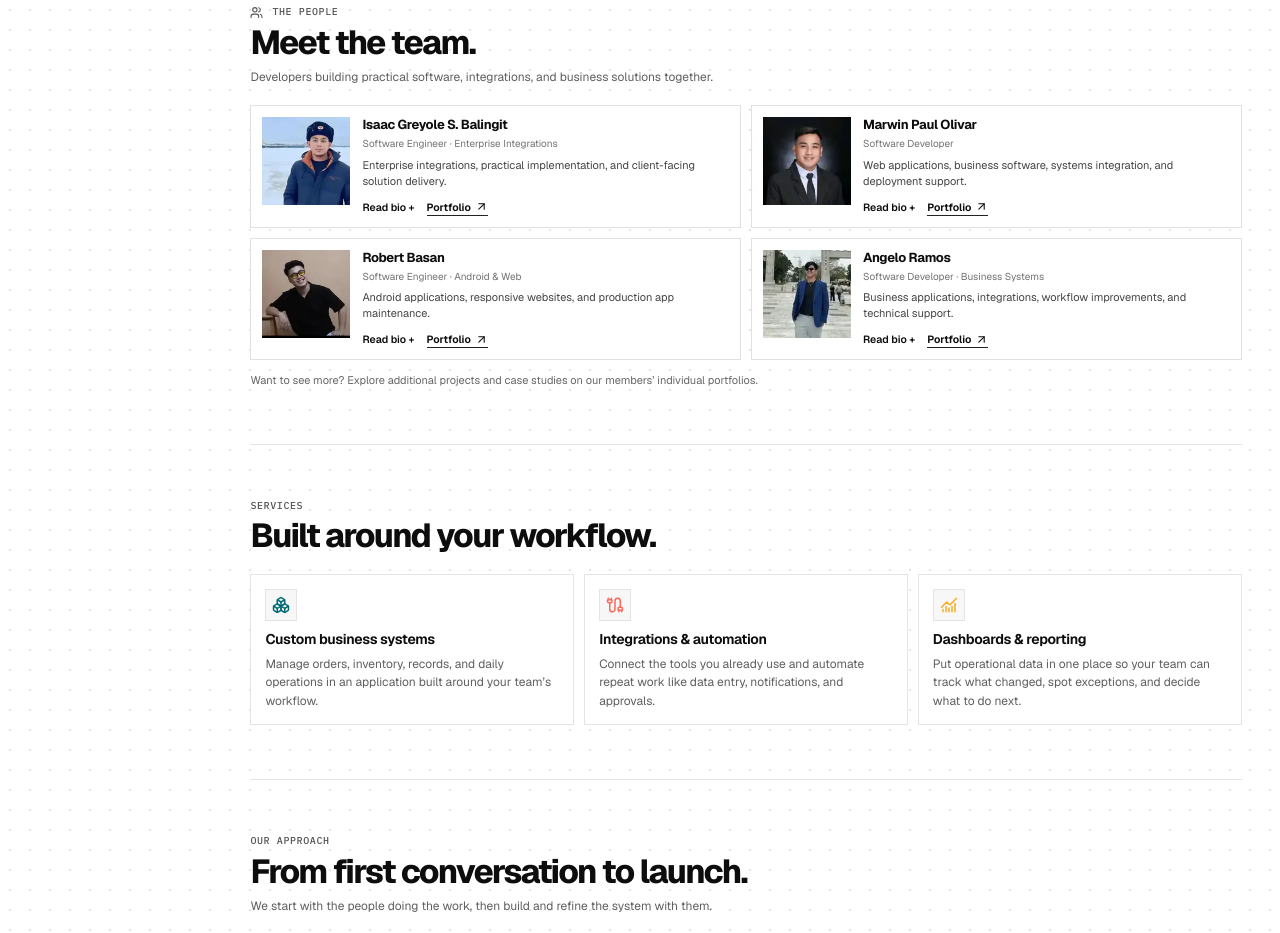
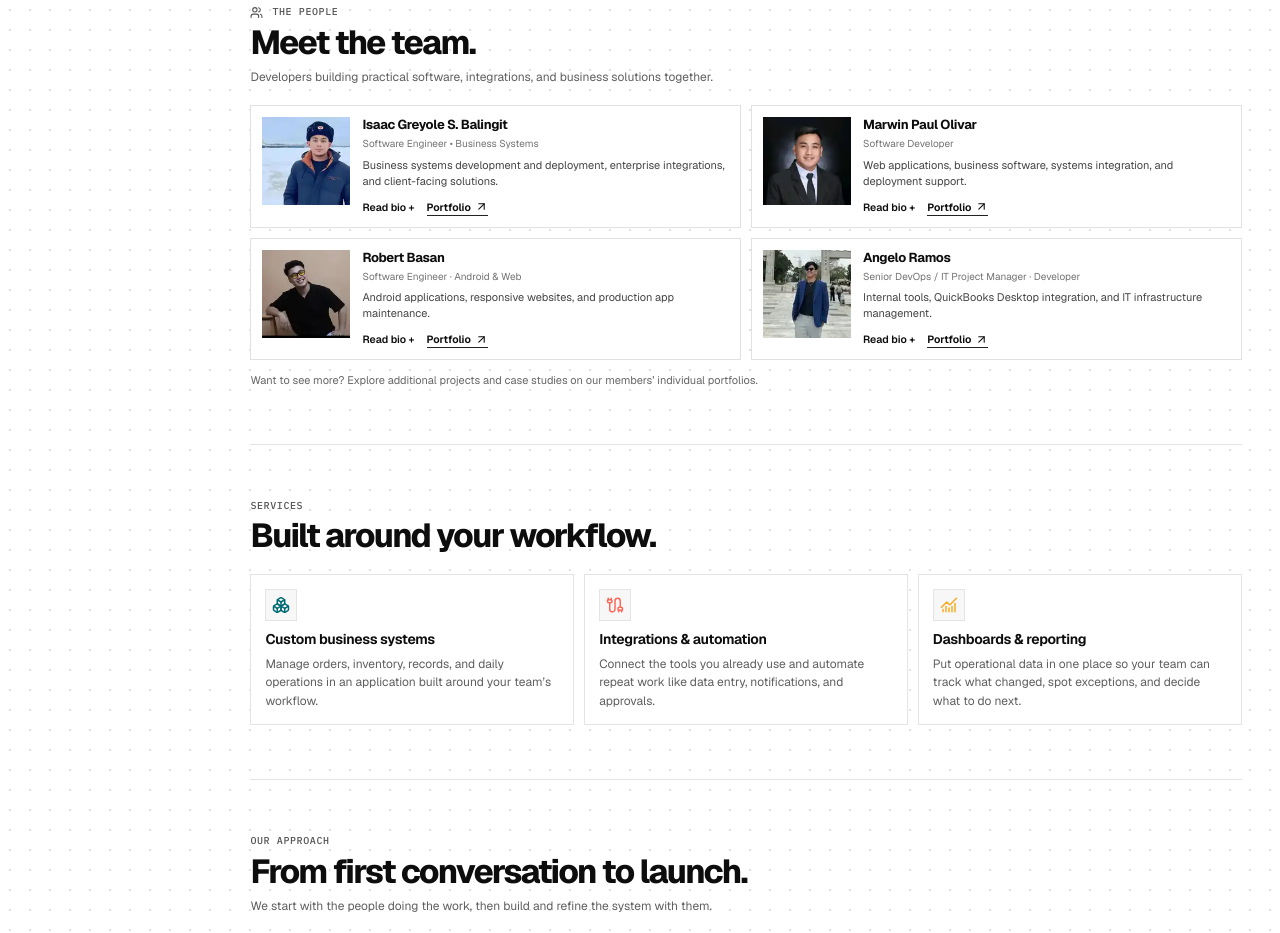
Before and after one commit to isaacGrey/Stratify-Portfolio, a React (Vite) app: page / in a window 1280 px wide. Shown: the part 1540-2473 px from the top of the page. Built offline with nearby package versions, Linux system fonts and the light colour scheme.

Commit message:
Refine Isaac business systems role and update Angelo profile

```diff
--- a/src/sections/Team.jsx
+++ b/src/sections/Team.jsx
@@ -4,10 +4,10 @@ const base = import.meta.env.BASE_URL;
 const members = [
   {
     name: 'Isaac Greyole S. Balingit',
-    role: 'Software Engineer · Enterprise Integrations',
+    role: 'Software Engineer • Business Systems',
     photo: base + 'team/isaac.webp',
-    preview: 'Enterprise integrations, practical implementation, and client-facing solution delivery.',
-    description: 'I am a software engineer focused on enterprise integrations, practical implementation, and client-facing solution delivery. I work with 1C:Enterprise and AccountingSuite to translate operational needs into workflows, reports, access controls, and connected systems. I collaborate with sales and implementation teams, join client presentations, and demonstrate technical solutions in terms of their business use cases.',
+    preview: 'Business systems development and deployment, enterprise integrations, and client-facing solutions.',
+    description: 'I am a software engineer who builds, customizes, and deploys business systems for real-world operations. I work with 1C:Enterprise and AccountingSuite to develop workflows, reports, access controls, and integrations, and I support these systems through deployment, troubleshooting, and ongoing improvements. I also work directly with clients and alongside sales and implementation teams to understand requirements, present technical demos, and deliver practical solutions using a hands-on, forward-deployed engineering approach.',
     href: 'https://isaacgreyole.vercel.app/',
   },
   {
@@ -28,10 +28,10 @@ const members = [
   },
   {
     name: 'Angelo Ramos',
-    role: 'Software Developer · Business Systems',
+    role: 'Senior DevOps / IT Project Manager · Developer',
     photo: base + 'team/angelo.webp',
-    preview: 'Business applications, integrations, workflow improvements, and technical support.',
-    description: 'I work on business applications and internal software tools, with a focus on integrating systems, improving workflows, supporting databases, and troubleshooting day-to-day technical issues. I help turn operational requirements into practical software solutions.',
+    preview: 'Internal tools, QuickBooks Desktop integration, and IT infrastructure management.',
+    description: "I'm Angelo A. Ramos — a Senior DevOps / IT Project Manager and developer. I help businesses build internal tools, integrate with QuickBooks Desktop, and manage the IT infrastructure they rely on.",
     href: 'https://angelo-ramos-portfolio.vercel.app',
   },
 ];
```
